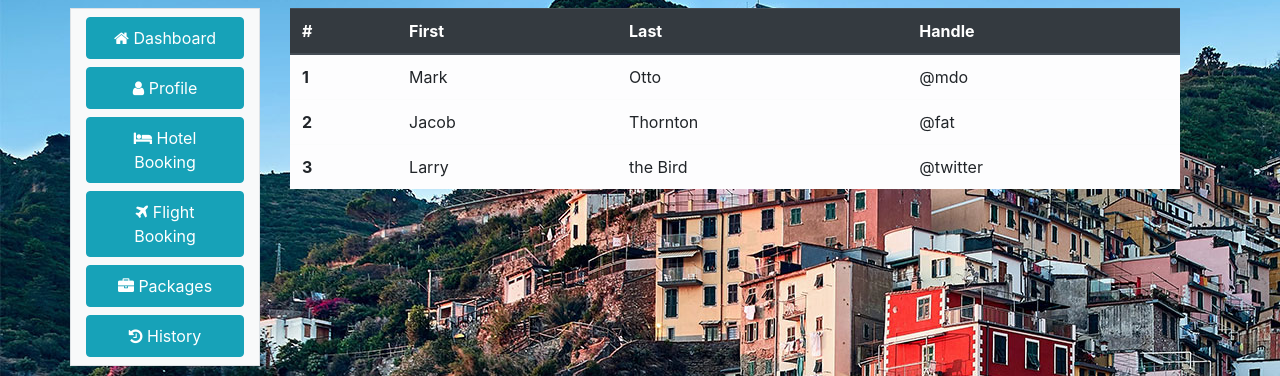
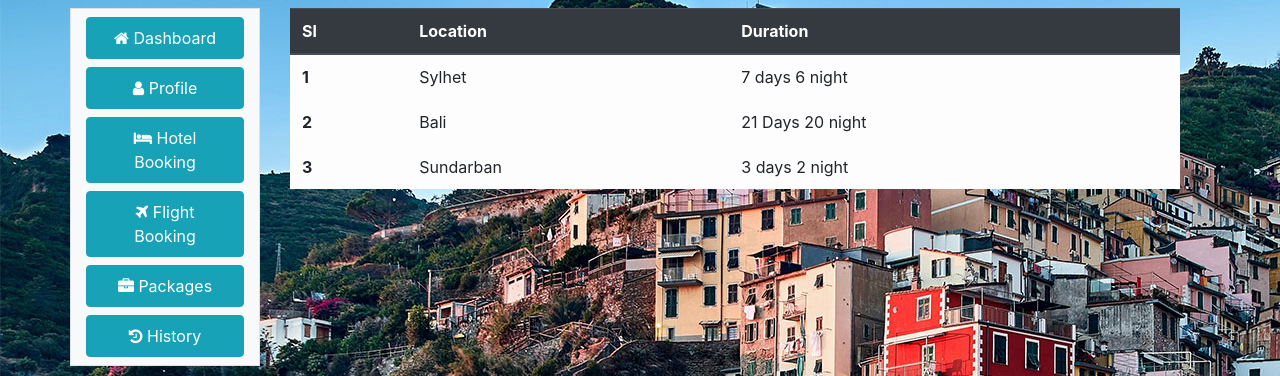
Before and after one commit to rahibulbulrahi/Travel-Management-System, a PHP site: page /history.php in a window 1280 px wide. Shown: the part 62-438 px from the top of the page. Run offline with PHP 8.4, Linux system fonts and the light colour scheme.

Commit message:
Update history.php

```diff
--- a/history.php
+++ b/history.php
@@ -86,32 +86,31 @@
             <div class="col-10 bg-transparent">
                 <div class="container-fluid">
                     <table class="table table-hover table-light">
-                        <thead class="thead-dark">
+                    <thead class="thead-dark">
                             <tr>
-                                <th scope="col">#</th>
-                                <th scope="col">First</th>
-                                <th scope="col">Last</th>
-                                <th scope="col">Handle</th>
+                                <th scope="col">Sl</th>
+                                <th scope="col">Location</th>
+                                <th scope="col">Duration</th>
                             </tr>
                         </thead>
                         <tbody>
                             <tr>
                                 <th scope="row">1</th>
-                                <td>Mark</td>
-                                <td>Otto</td>
-                                <td>@mdo</td>
+                                <td>Sylhet</td>
+                                <td>7 days 6 night</td>
+
                             </tr>
                             <tr>
                                 <th scope="row">2</th>
-                                <td>Jacob</td>
-                                <td>Thornton</td>
-                                <td>@fat</td>
+                                <td>Bali</td>
+                                <td>21 Days 20 night</td>
+
                             </tr>
                             <tr>
                                 <th scope="row">3</th>
-                                <td>Larry</td>
-                                <td>the Bird</td>
-                                <td>@twitter</td>
+                                <td>Sundarban</td>
+                                <td>3 days 2 night</td>
+
                             </tr>
                         </tbody>
                     </table>
```
